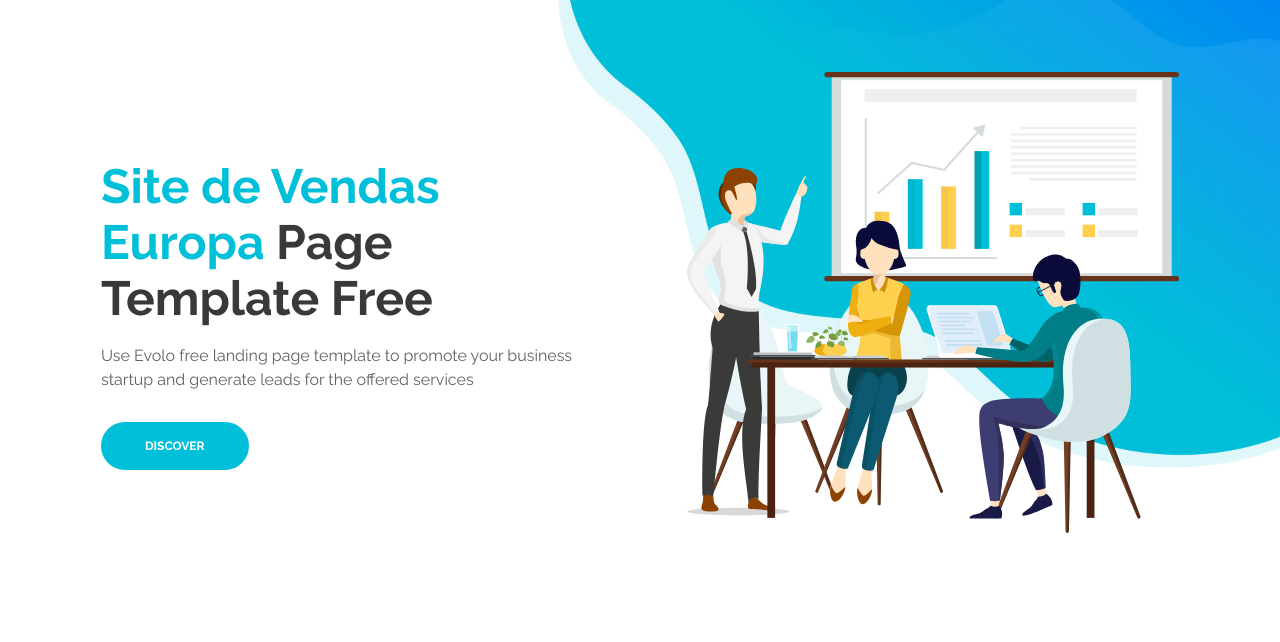
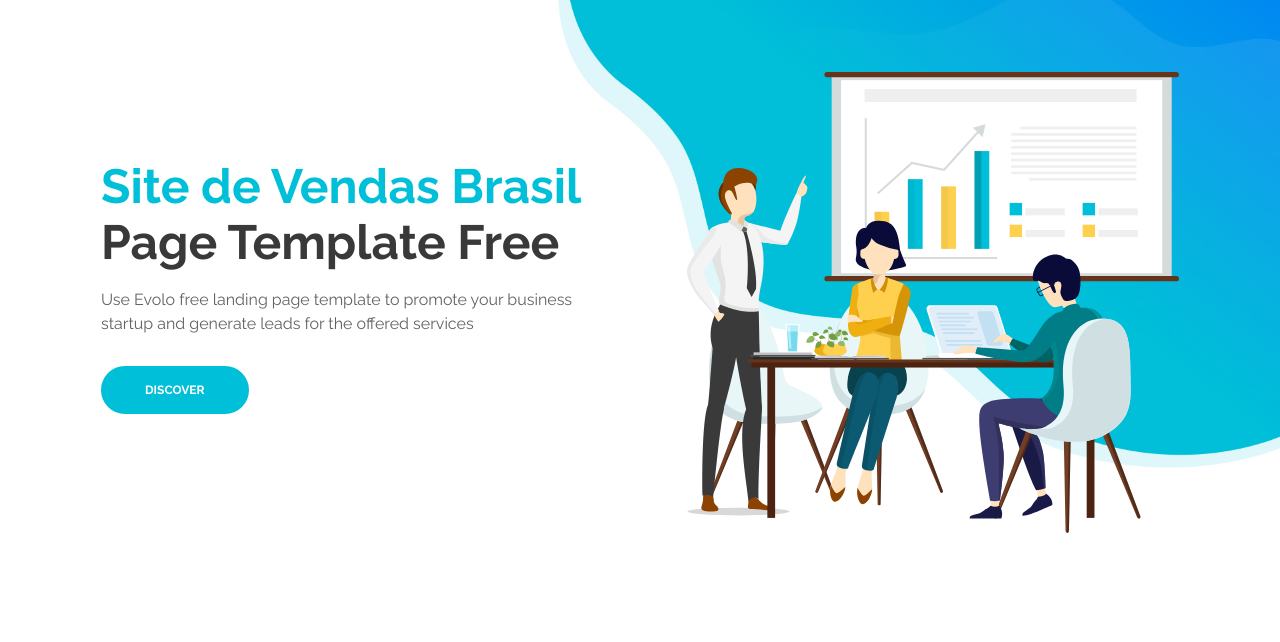
Before and after one commit to brunodevops88/web_static_aplicacao, a website: page web/index.html in a window 1280 px wide. Shown: the part 128-770 px from the top of the page. Drawn offline with Linux system fonts and the light colour scheme.

Commit message:
alterando localização

```diff
--- a/web/index.html
+++ b/web/index.html
@@ -115,7 +115,7 @@
                 <div class="row">
                     <div class="col-lg-6">
                         <div class="text-container">
-                            <h1><span class="turquoise"> Site de Vendas Europa </span> Page Template Free</h1>
+                            <h1><span class="turquoise"> Site de Vendas Brasil </span> Page Template Free</h1>
                             <p class="p-large">Use Evolo free landing page template to promote your business startup and generate leads for the offered services</p>
                             <a class="btn-solid-lg page-scroll" href="#services">DISCOVER</a>
                         </div> <!-- end of text-container -->
```
